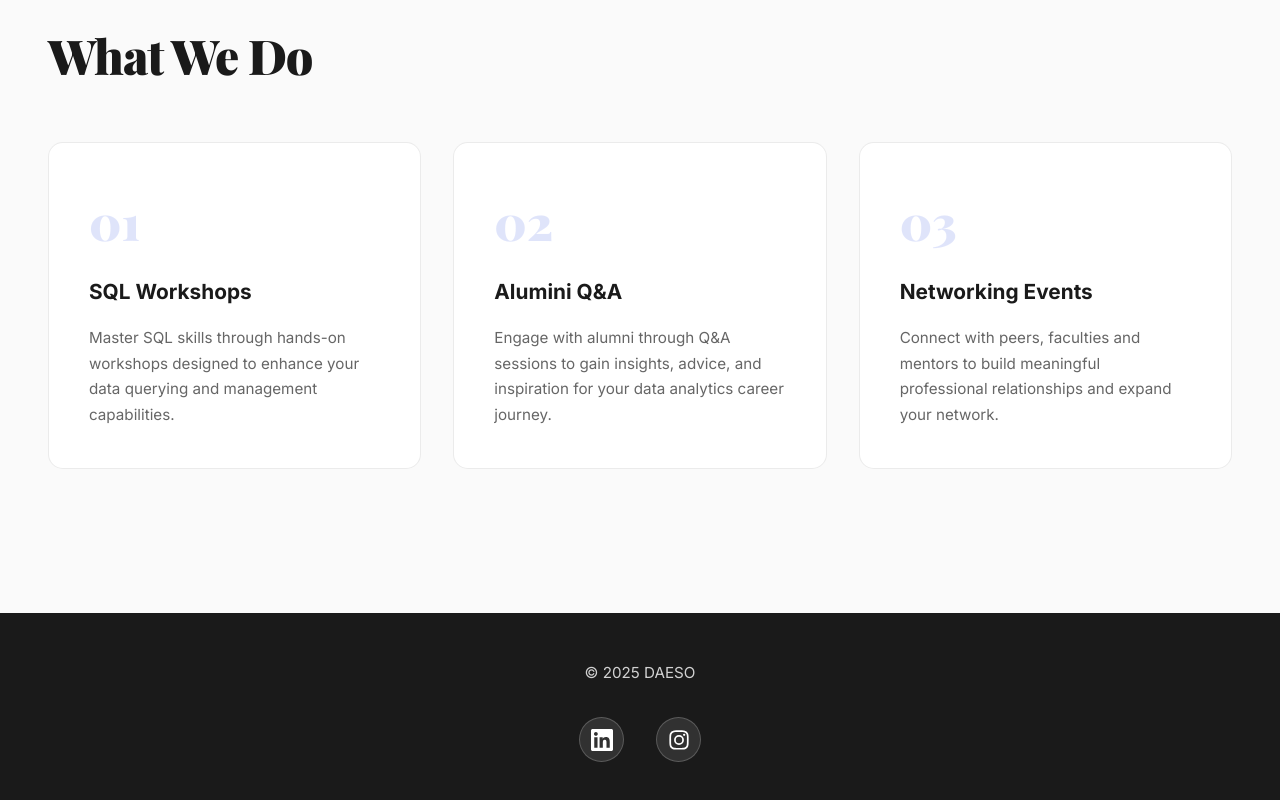
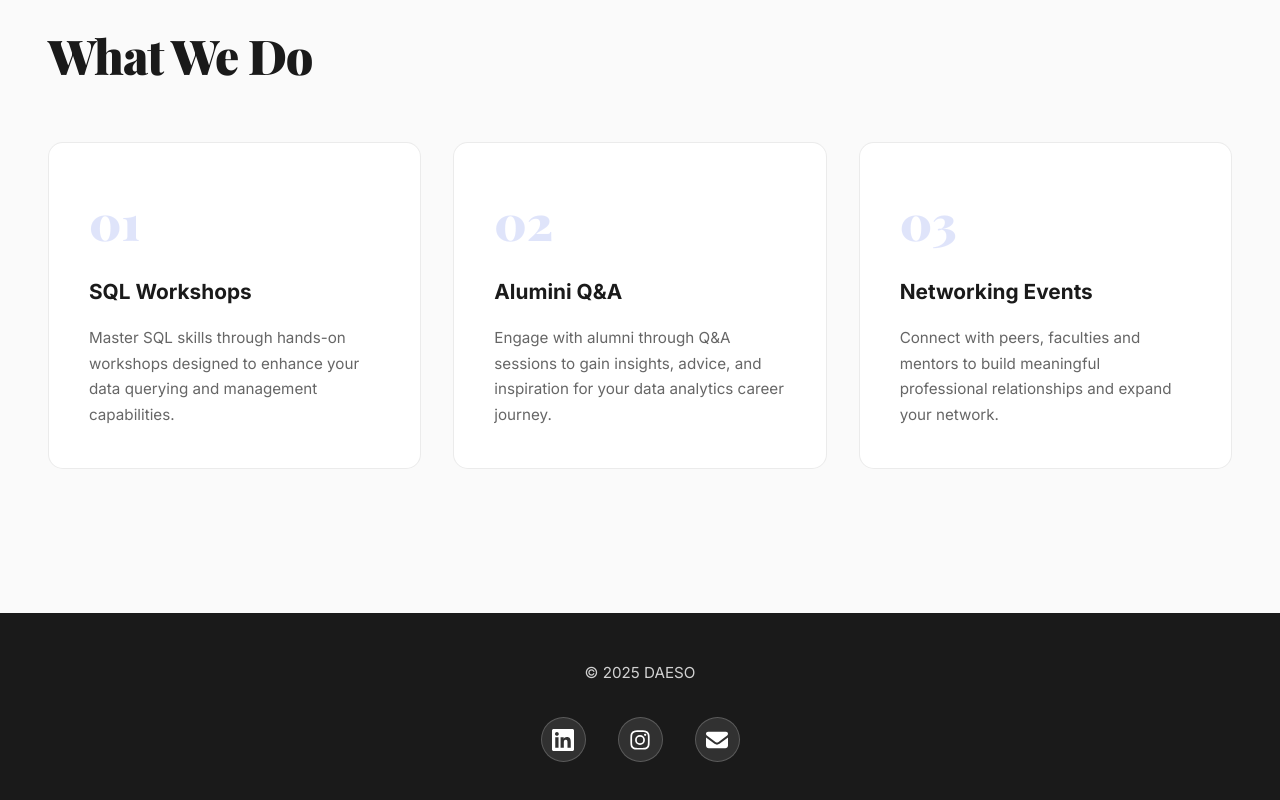
Before and after one commit to pvvishwesh-lang/daeso-website, a plain HTML site: page index.html in a window 1280 px wide. Shown: the part 1642-2442 px from the top of the page. Drawn offline with nearby package versions, Linux system fonts and the light colour scheme; no server answers.

Commit message:
Add email link to footer with SVG icon
Added email link with SVG icon to footer.

```diff
--- a/index.html
+++ b/index.html
@@ -786,6 +786,11 @@
                         d="M224.3 141a115 115 0 1 0 -.6 230 115 115 0 1 0 .6-230zm-.6 40.4a74.6 74.6 0 1 1 .6 149.2 74.6 74.6 0 1 1 -.6-149.2zm93.4-45.1a26.8 26.8 0 1 1 53.6 0 26.8 26.8 0 1 1 -53.6 0zm129.7 27.2c-1.7-35.9-9.9-67.7-36.2-93.9-26.2-26.2-58-34.4-93.9-36.2-37-2.1-147.9-2.1-184.9 0-35.8 1.7-67.6 9.9-93.9 36.1s-34.4 58-36.2 93.9c-2.1 37-2.1 147.9 0 184.9 1.7 35.9 9.9 67.7 36.2 93.9s58 34.4 93.9 36.2c37 2.1 147.9 2.1 184.9 0 35.9-1.7 67.7-9.9 93.9-36.2 26.2-26.2 34.4-58 36.2-93.9 2.1-37 2.1-147.8 0-184.8zM399 388c-7.8 19.6-22.9 34.7-42.6 42.6-29.5 11.7-99.5 9-132.1 9s-102.7 2.6-132.1-9c-19.6-7.8-34.7-22.9-42.6-42.6-11.7-29.5-9-99.5-9-132.1s-2.6-102.7 9-132.1c7.8-19.6 22.9-34.7 42.6-42.6 29.5-11.7 99.5-9 132.1-9s102.7-2.6 132.1 9c19.6 7.8 34.7 22.9 42.6 42.6 11.7 29.5 9 99.5 9 132.1s2.7 102.7-9 132.1z" />
                 </svg>
             </a>
+            <a href="neu.daeso@gmail.com" target="_blank" title="Email">
+                <svg xmlns="http://www.w3.org/2000/svg" viewBox="0 0 512 512">
+                    <path d="M48 64c-26.5 0-48 21.5-48 48 0 15.1 7.1 29.3 19.2 38.4l208 156c17.1 12.8 40.5 12.8 57.6 0l208-156c12.1-9.1 19.2-23.3 19.2-38.4 0-26.5-21.5-48-48-48L48 64zM0 196L0 384c0 35.3 28.7 64 64 64l384 0c35.3 0 64-28.7 64-64l0-188-198.4 148.8c-34.1 25.6-81.1 25.6-115.2 0L0 196z"/>
+                </svg>
+            </a>
         </div>
     </footer>
     <script>
```
